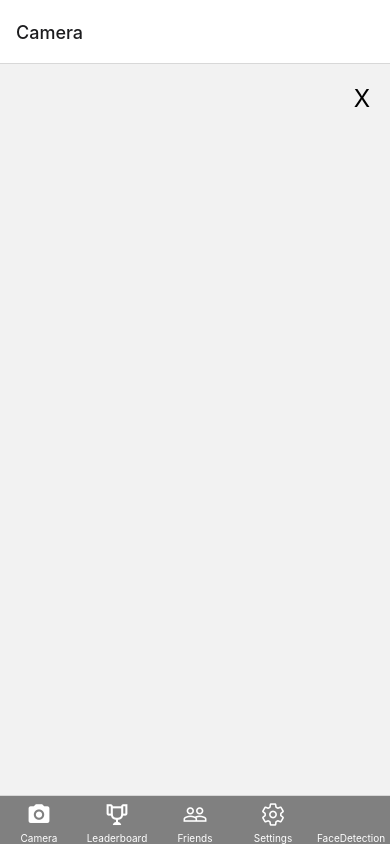
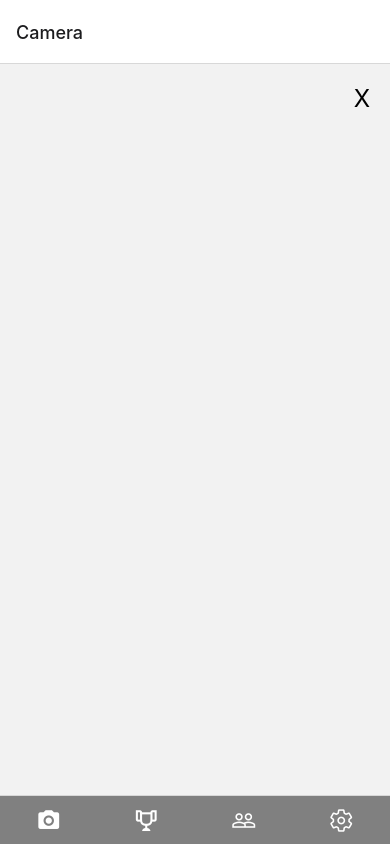
Before and after one commit to david-roh/eyeRide, a React Native app: screen / in a window 390 px wide. Built offline with nearby package versions, Linux system fonts and the light colour scheme.

Commit message:
camera help

```diff
--- a/App.js
+++ b/App.js
@@ -1,4 +1,4 @@
-import React from "react";
+import React, { useState, useEffect } from "react";
 import { StyleSheet, View } from "react-native";
 import { SafeAreaProvider } from "react-native-safe-area-context";
 import { NavigationContainer } from "@react-navigation/native";
@@ -11,7 +11,7 @@ import CameraStackNavigator from "./components/CameraStackNavigator";
 import SettingScreen from "./components/SettingScreen";
 import Leaderboard from "./components/Leaderboard";
 import Friends from "./components/Friends";
-import FaceDetectionCamera from "./components/FaceDetectionCamera";
+// import FaceDetectionCamera from "./components/FaceDetectionCamera";
 
 const Tab = createBottomTabNavigator();
 
@@ -43,12 +43,13 @@ export default function App() {
                                 iconName = focused
                                     ? "settings"
                                     : "settings-outline";
-                            } else if (route.name === "FaceDetectionCamera") {
-                                IconComponent = Icon3;
-                                iconName = focused
-                                    ? "settings"
-                                    : "settings-outline";
                             }
+                            // } else if (route.name === "FaceDetectionCamera") {
+                            //     IconComponent = Icon3;
+                            //     iconName = focused
+                            //         ? "settings"
+                            //         : "settings-outline";
+                            // }
 
                             return (
                                 <IconComponent
@@ -61,6 +62,7 @@ export default function App() {
                         tabBarActiveTintColor: "white",
                         tabBarInactiveTintColor: "white",
                         tabBarStyle: { backgroundColor: "gray" },
+                        tabBarShowLabel: false,
                     })}
                 >
                     <Tab.Screen
@@ -70,10 +72,10 @@ export default function App() {
                     <Tab.Screen name="Leaderboard" component={Leaderboard} />
                     <Tab.Screen name="Friends" component={Friends} />
                     <Tab.Screen name="Settings" component={SettingScreen} />
-                    <Tab.Screen
+                    {/* <Tab.Screen
                         name="FaceDetection"
                         component={FaceDetectionCamera}
-                    />
+                    /> */}
                 </Tab.Navigator>
             </NavigationContainer>
         </SafeAreaProvider>
```
